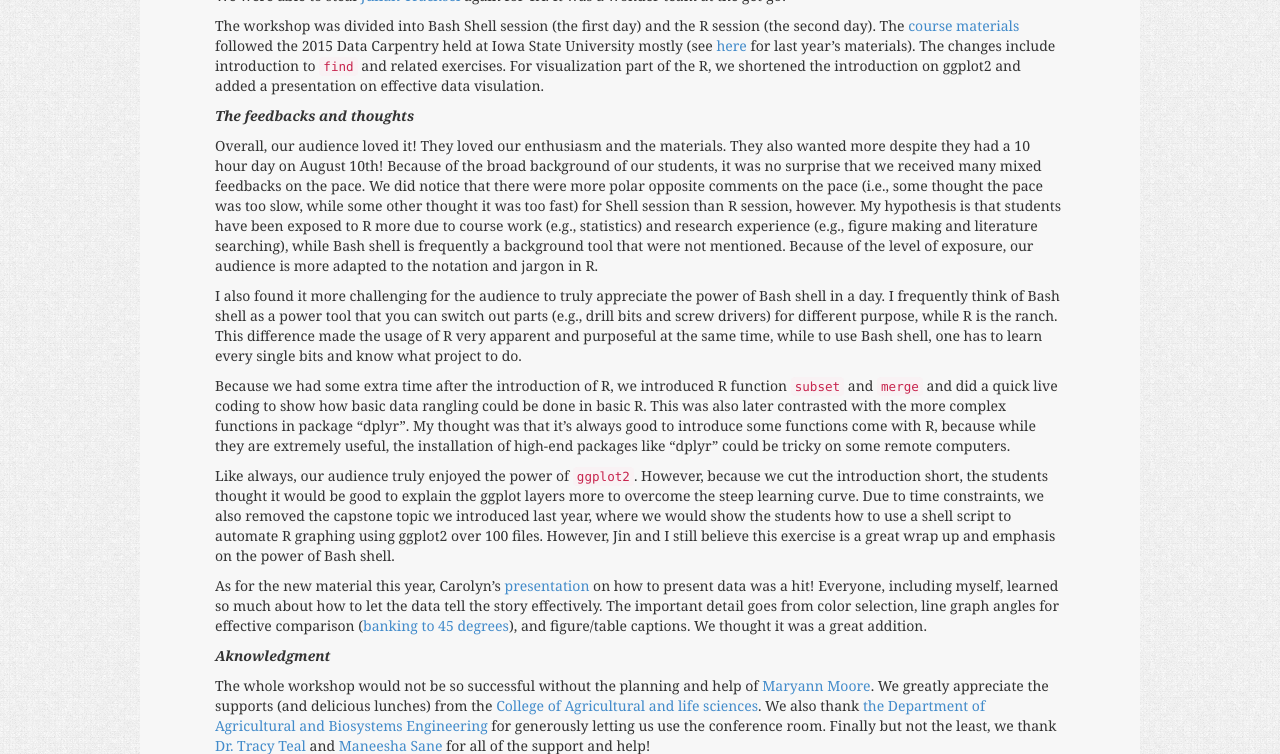
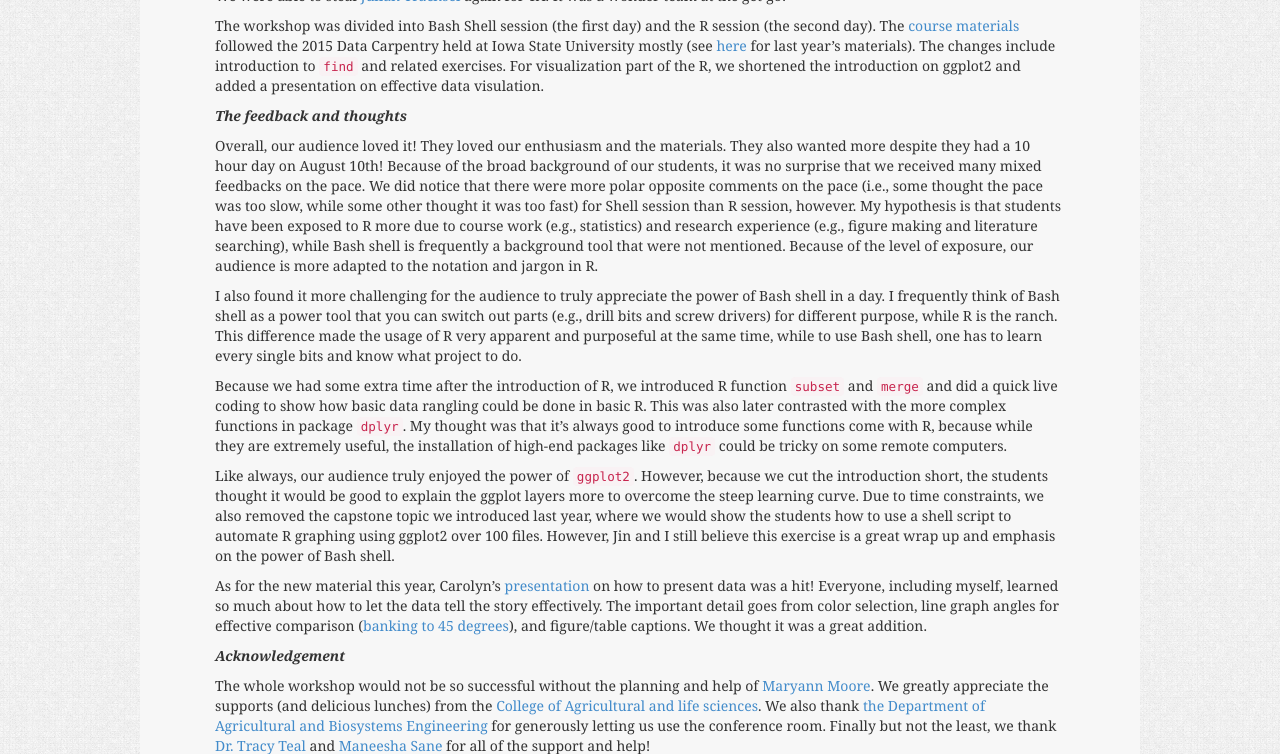
Before and after one commit to fandemonium/blog, a Jekyll site: the page built from _posts/2016-08-27-DC-ISU.md, in a window 1280 px wide. Shown: the part 544-1298 px from the top of the page. Built offline with Jekyll 4.4.1, drawn with Linux system fonts in a browser that asks for light colours; comment, search, counter and statistics services are not loaded.

Commit message:
minor format

```diff
--- a/_posts/2016-08-27-DC-ISU.md
+++ b/_posts/2016-08-27-DC-ISU.md
@@ -20,7 +20,7 @@ The [course materials](https://metajinomics.github.io/2016-08-11-ISU/lessons/sch
 The changes include introduction to `find` and related exercises.
 For visualization part of the R, we shortened the introduction on ggplot2 and added a presentation on effective data visulation.
 
-_**The feedbacks and thoughts**_
+_**The feedback and thoughts**_
 
 Overall, our audience loved it! They loved our enthusiasm and the materials.
 They also wanted more despite they had a 10 hour day on August 10th!
@@ -34,8 +34,8 @@ I frequently think of Bash shell as a power tool that you can switch out parts (
 This difference made the usage of R very apparent and purposeful at the same time, while to use Bash shell, one has to learn every single bits and know what project to do.
 
 Because we had some extra time after the introduction of R, we introduced R function `subset` and `merge` and did a quick live coding to show how basic data rangling could be done in basic R.
-This was also later contrasted with the more complex functions in package "dplyr".
-My thought was that it's always good to introduce some functions come with R, because while they are extremely useful, the installation of high-end packages like "dplyr" could be tricky on some remote computers.
+This was also later contrasted with the more complex functions in package `dplyr`.
+My thought was that it's always good to introduce some functions come with R, because while they are extremely useful, the installation of high-end packages like `dplyr` could be tricky on some remote computers.
 
 Like always, our audience truly enjoyed the power of `ggplot2`. However, because we cut the introduction short, the students thought it would be good to explain the ggplot layers more to overcome the steep learning curve.
 Due to time constraints, we also removed the capstone topic we introduced last year, where we would show the students how to use a shell script to automate R graphing using ggplot2 over 100 files.
@@ -46,7 +46,7 @@ Everyone, including myself, learned so much about how to let the data tell the s
 The important detail goes from color selection, line graph angles for effective comparison ([banking to 45 degrees](https://eagereyes.org/basics/banking-45-degrees)), and figure/table captions.
 We thought it was a great addition.
 
-_**Aknowledgment**_
+_**Acknowledgement**_
 
 The whole workshop would not be so successful without the planning and help of [Maryann Moore](http://www.engineering.iastate.edu/directory/?user_page=mamoore).
 We greatly appreciate the supports (and delicious lunches) from the [College of Agricultural and life sciences](http://www.cals.iastate.edu/).
```
